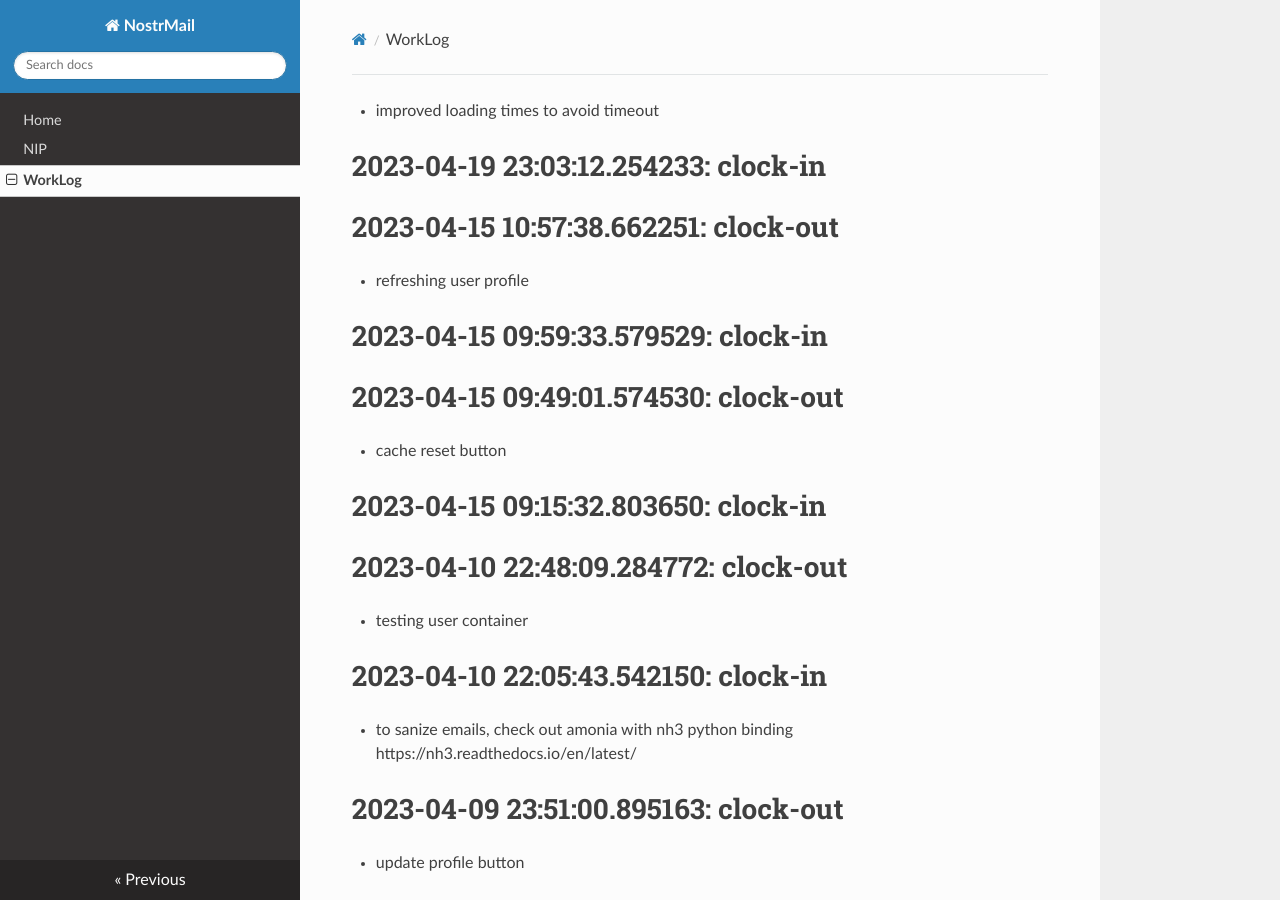
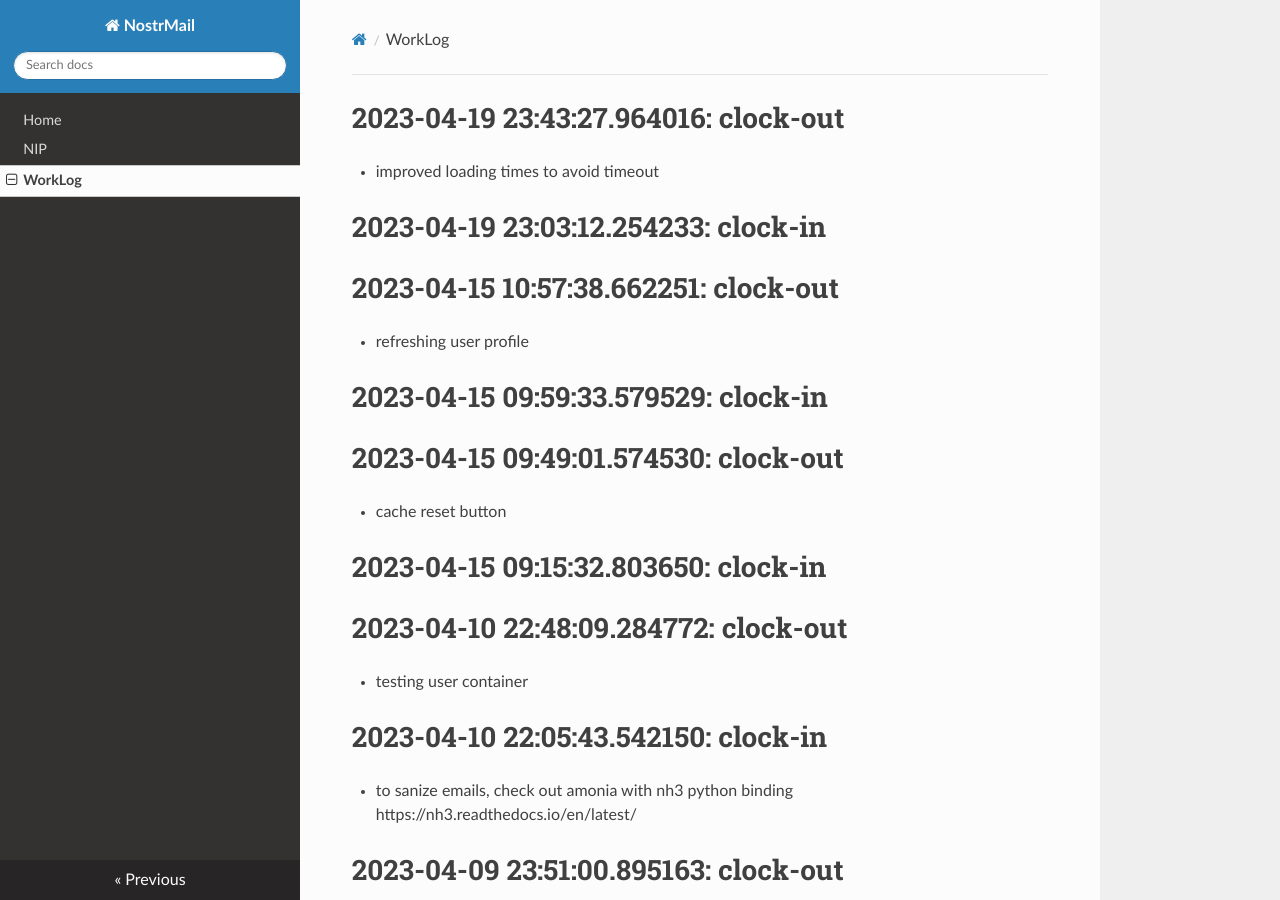
Before and after one commit to asherp/nostr-mail, an MkDocs documentation site: the page built from docs/WorkLog.md, in a window 1280 px wide and 900 px high. Built offline with MkDocs 1.6.1, drawn with Linux system fonts in a browser that asks for light colours; nearby versions of some CDN libraries.

Commit message:
clock-out

```diff
--- a/WorkLog.md
+++ b/WorkLog.md
@@ -1,3 +1,5 @@
+# 2023-04-19 23:43:27.964016: clock-out
+
 * improved loading times to avoid timeout
 
 # 2023-04-19 23:03:12.254233: clock-in
```
